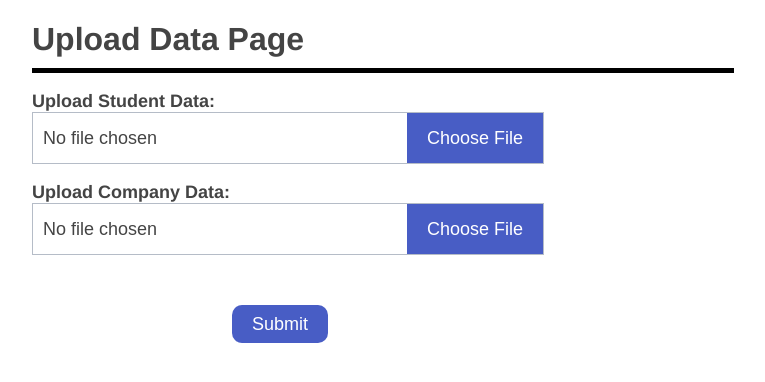
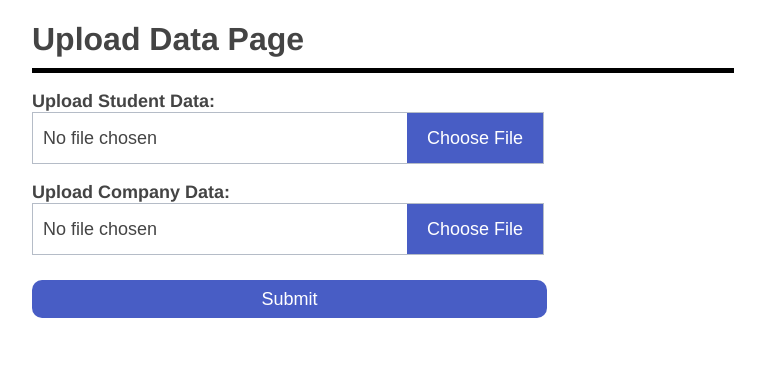
Before and after one commit to DevOps-Team5-2022/DevOps_Oct2022_Team5_Assignment, a Flask app: page /Upload_Data in a window 1280 px wide. Shown: the part 50-432 px from the top of the page, without its empty margins (18-783 px from the left). Run offline with Flask 2, Linux system fonts and the light colour scheme.

Commit message:
edited submit class

```diff
--- a/static/css/upload_data.css
+++ b/static/css/upload_data.css
@@ -30,7 +30,8 @@ input[type=submit] {
     border: none;
     font-size: large;
     border-radius: 10px;
-    margin-left: 250px;
-    margin-top: 50px;
+    margin-left: 50px;
+    margin-top: 25px;
+    width: 515px;
     cursor: pointer;
 }
```
